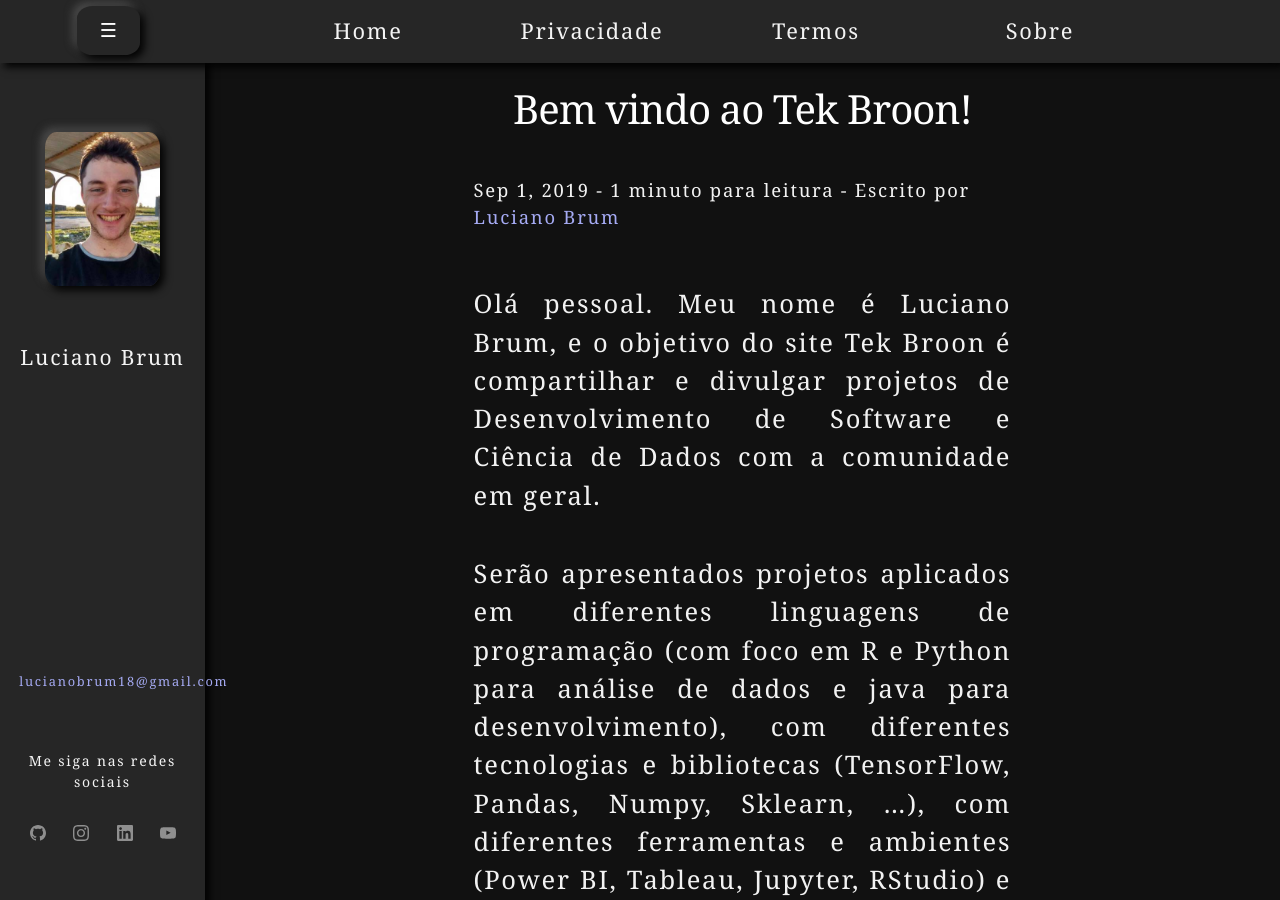
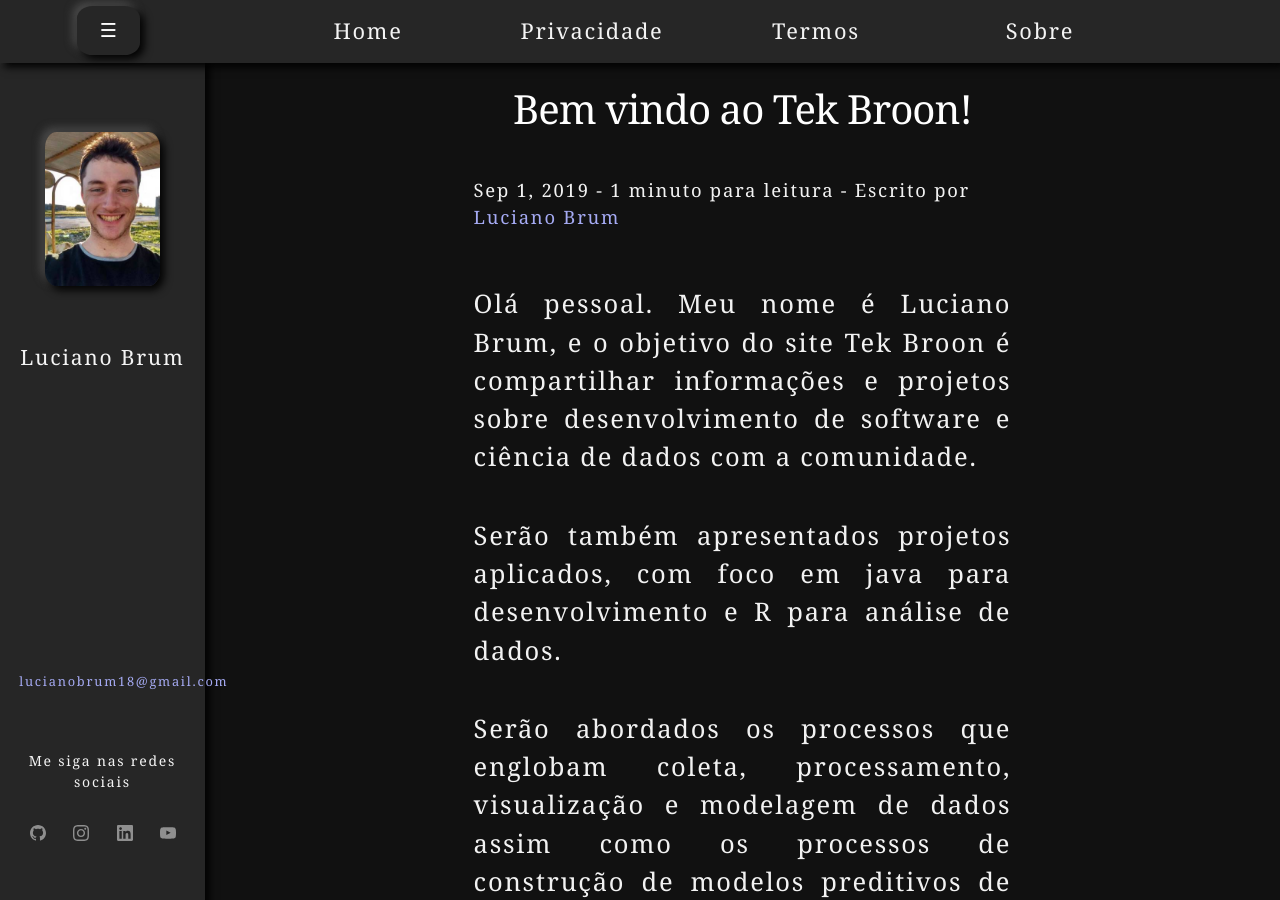
Before and after one commit to Lubrum/Lubrum.github.io, a Jekyll site: the page built from _posts/2019-09-02-bem-vindos.markdown, in a window 1280 px wide and 900 px high. Built offline with Jekyll 4.4.1, drawn with Linux system fonts in a browser that asks for light colours; some of the changed text lies outside the part shown.

Commit message:
Fixing about page and first post.

```diff
--- a/_posts/2019-09-02-bem-vindos.markdown
+++ b/_posts/2019-09-02-bem-vindos.markdown
@@ -3,23 +3,22 @@ layout: post
 title: Bem vindo ao Tek Broon!
 subtitle: No post é apresentado o propósito do site, além das ferramentas e ambientes que serão utilizados para apresentação de análises no âmbito do mundo de Tecnologia.
 date: 2019-09-01 12:00:00 -0300
-categories: jekyll update
+categories: desenvolvimento
 language: R
 author: luciano_brum
 last_modified_at: 2021-04-20 23:00:00 -0300
 ---
 
-Olá pessoal. Meu nome é Luciano Brum, e o objetivo do site Tek Broon é compartilhar e divulgar projetos de Desenvolvimento de Software e Ciência de Dados com a comunidade em geral.
+Olá pessoal. Meu nome é Luciano Brum, e o objetivo do site Tek Broon é compartilhar informações e projetos sobre desenvolvimento de software e ciência de dados com a comunidade.
 
 
-Serão apresentados projetos aplicados em diferentes linguagens de programação (com foco em R e Python para análise de dados e java para desenvolvimento), com diferentes tecnologias e bibliotecas (TensorFlow, Pandas, Numpy, Sklearn, ...), com diferentes ferramentas e ambientes (Power BI, Tableau, Jupyter, RStudio) e nos mais variados assuntos e domínios.
+Serão também apresentados projetos aplicados, com foco em java para desenvolvimento e R para análise de dados.
 
 
-Serão abordados os processos que englobam coleta, processamento, visualização e modelagem de dados assim como os processos de construção de modelos preditivos de Aprendizado de Máquina.
+Serão abordados os processos que englobam coleta, processamento, visualização e modelagem de dados assim como os processos de construção de modelos preditivos de aprendizado de máquina.
 
 
-Para cada projeto, será criada uma página neste site, com o objetivo de compartilhar os resultados obtidos nas análises. Todos os códigos utilizados serão publicados em meu [Github pessoal](https://github.com/Lubrum). Se houver tempo, também serão produzidos e publicados vídeos reproduzindo as análises desenvolvidas em meu [canal pessoal no Youtube](https://www.youtube.com/channel/UCAX8r-2riNaYslvOQjgM5PQ).
-
+Para cada assunto, será criada uma página neste site, com o objetivo de compartilhar informações e resultados obtidos nas análises. Os códigos utilizados serão publicados em meu [Github pessoal](https://github.com/Lubrum). Também serão produzidos e publicados vídeos reproduzindo as análises desenvolvidas em meu [canal pessoal no Youtube](https://www.youtube.com/channel/UCAX8r-2riNaYslvOQjgM5PQ).
 
 
 <iframe width="100%" height="400" src="https://www.youtube.com/embed/YwuX569mQms" frameborder="0" allow="accelerometer; autoplay; encrypted-media; gyroscope; picture-in-picture" allowfullscreen></iframe>
```
Also changed, not shown: _data/about/timeline.yml (+5 -5 lines), z-about.md (+5 -1 lines).
